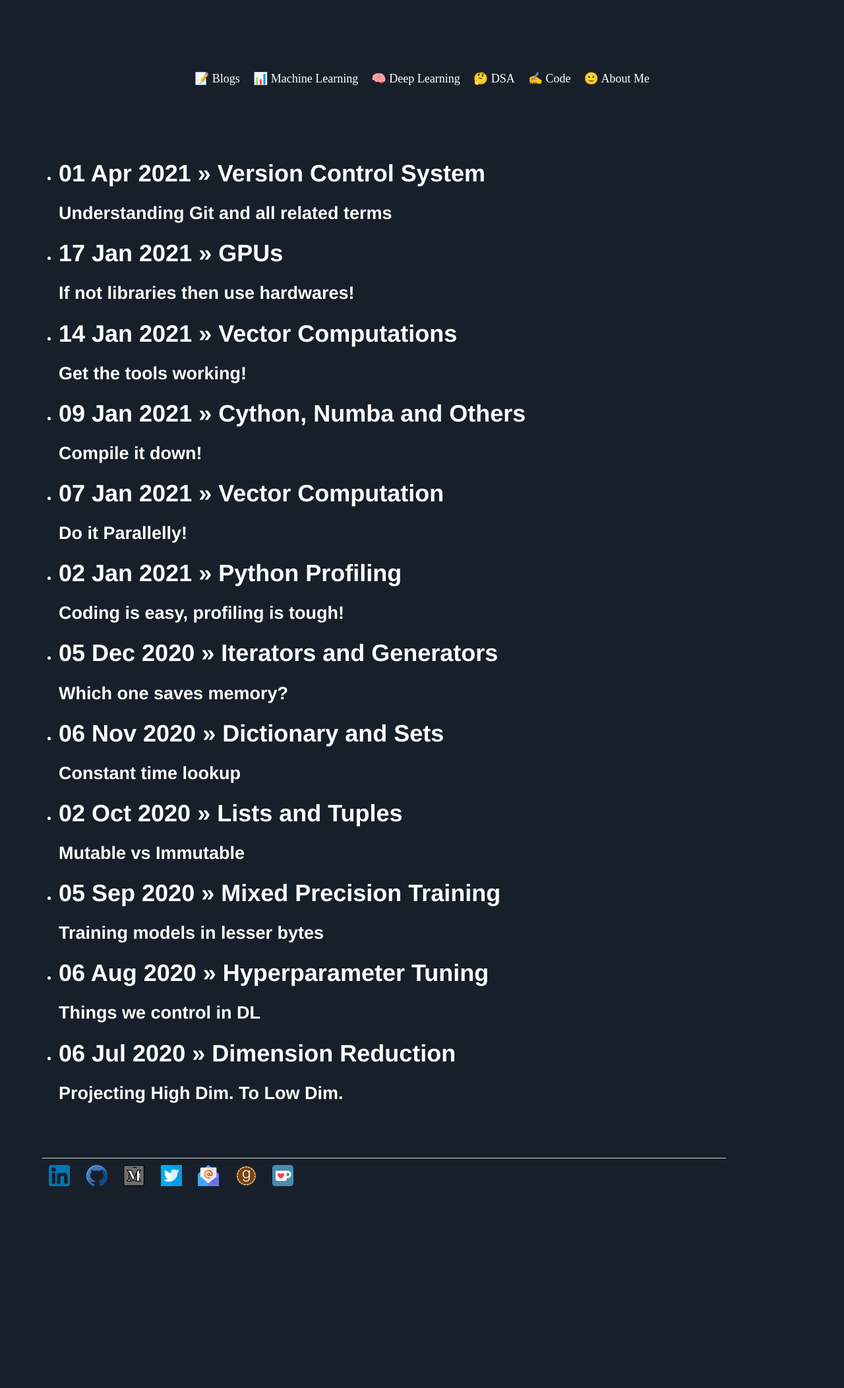
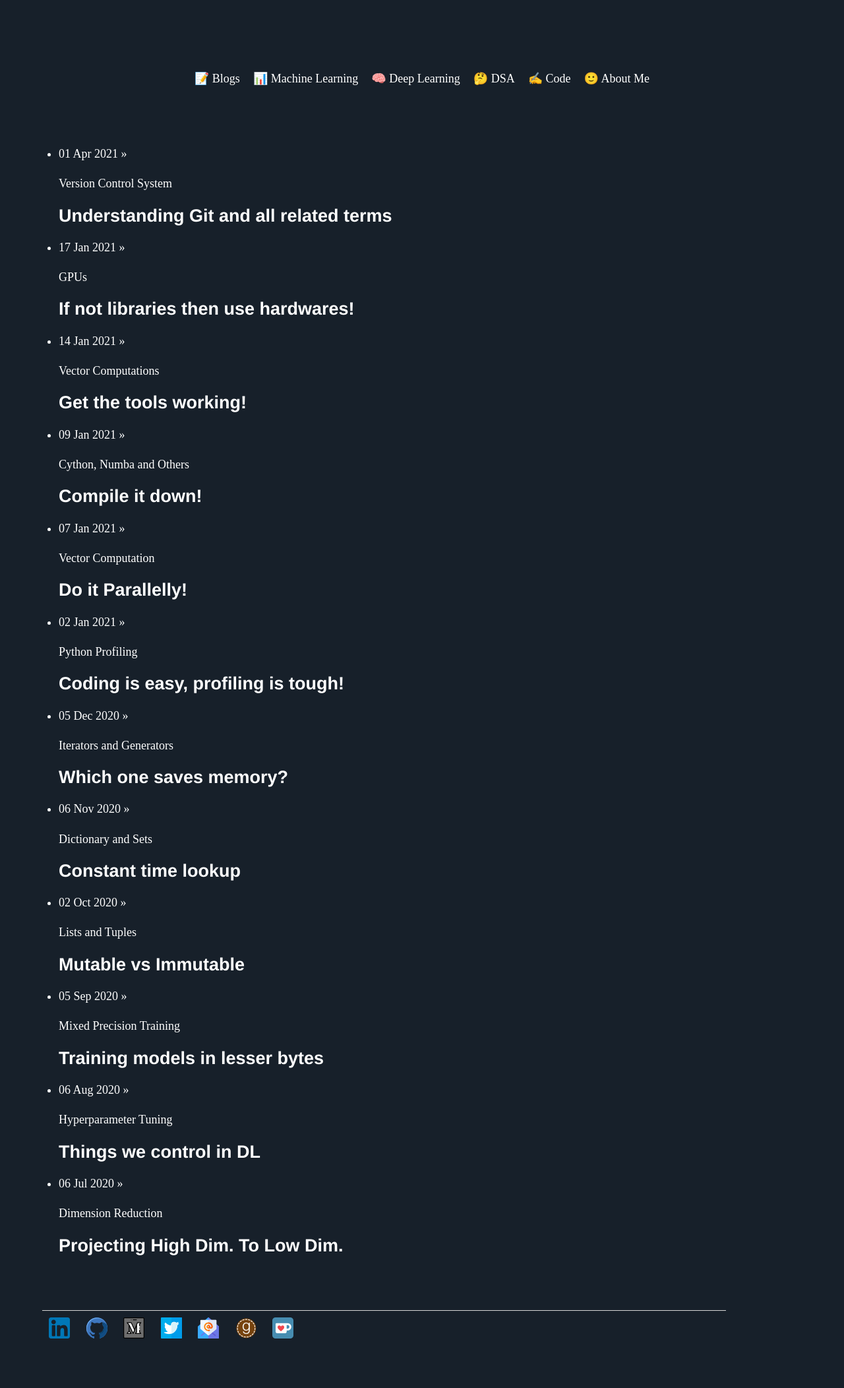
Before and after one commit to Mayurji/mayurji.github.io, a Jekyll site: the page built from blog/index.html, in a window 1280 px wide. Shown: the whole page at 66% size. Built offline with Jekyll 4.4.1, drawn with Linux system fonts in a browser that asks for light colours; nearby versions of some CDN libraries; before the commit the page ends 1873 px from its top, so only the background shows below that.

Commit message:
H1 Added

```diff
--- a/blog/index.html
+++ b/blog/index.html
@@ -11,7 +11,7 @@ title: Blogs
 
   {% for post in site.posts %}
     <li>
-      <h1><span>{{ post.date | date_to_string }}</span> » <a href="{{ post.url }}" title="{{ post.title }}">{{ post.title }}</h1>
+      <span>{{ post.date | date_to_string }}</span> » <h1></h1><a href="{{ post.url }}" title="{{ post.title }}">{{ post.title }}</h1>
       <h2>{{ post.description }}</h2></a>
   </li>
   {% endfor %}
```
